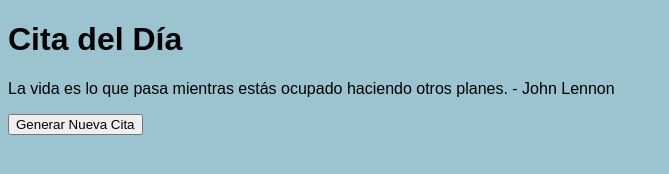
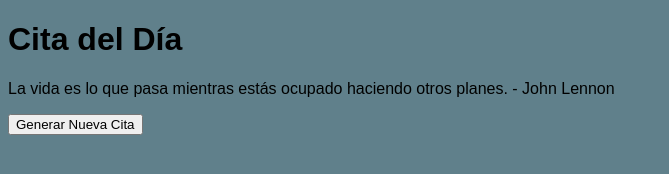
Before and after one commit to DanielMR01/quote-generator, a plain HTML site: page index.html in a window 1280 px wide. Shown: the whole page, without its empty margins (0-669 px from the left). Drawn offline with Linux system fonts and the light colour scheme.

```diff
--- a/styles.css
+++ b/styles.css
@@ -1,4 +1,4 @@
 body {
     font-family: sans-serif;
-    background-color: rgb(155, 195, 208);
+    background-color: rgb(96, 128, 139);
 }
```
